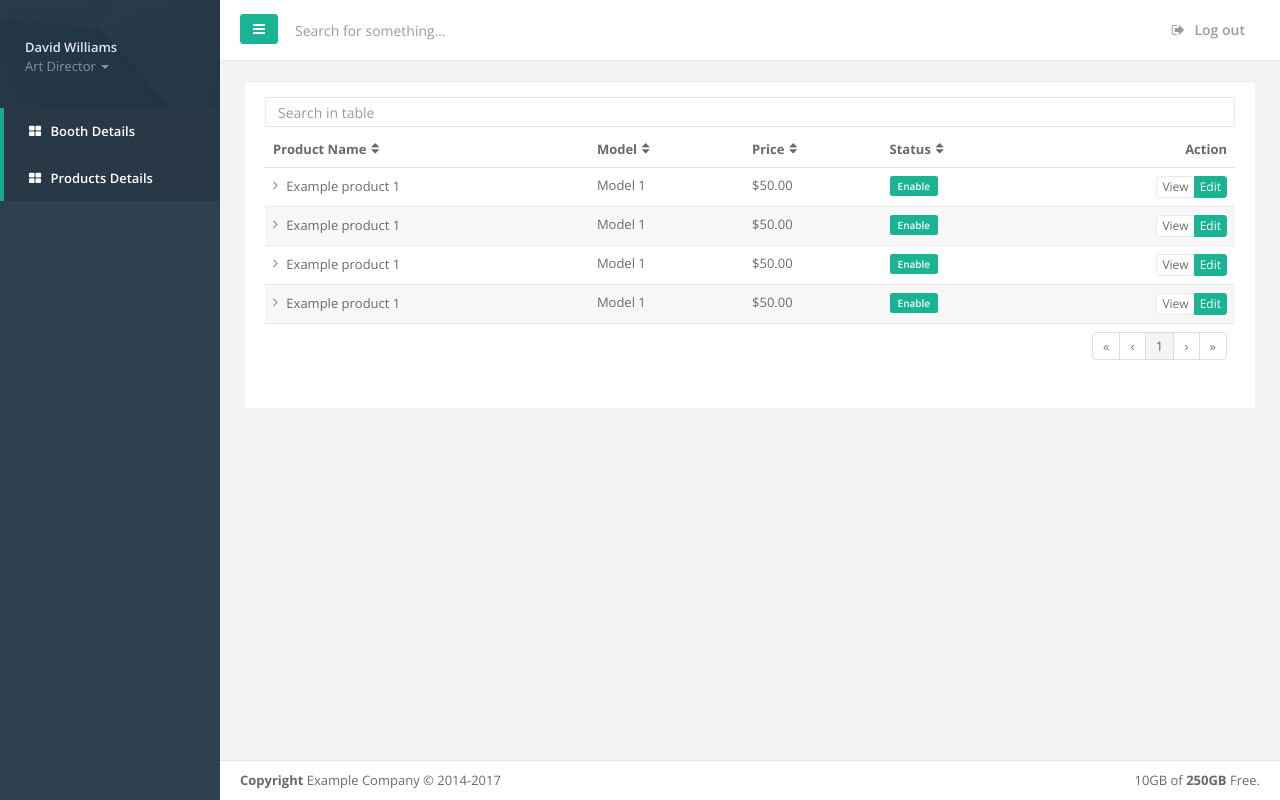
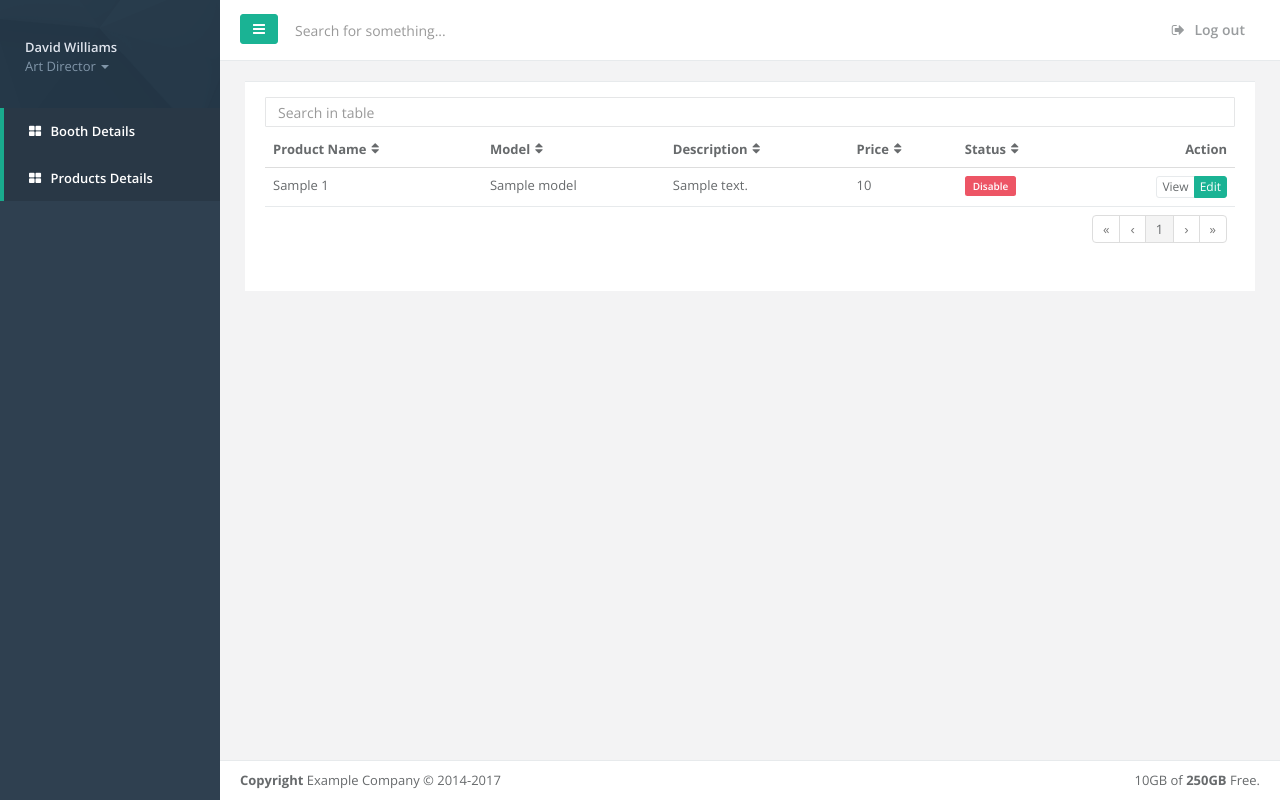
Before and after one commit to ParsIOT/rahjoo_server, a Django app: template templates/Products_Details.html in a window 1280 px wide. Run offline with Django 3.2, Linux system fonts and the light colour scheme; the template is opened without the code that fills it: most values are stand-ins (such as "Sample title", 1, 10 or a date in 2020); some libraries are stand-ins or nearby versions.

Commit message:
Add Product Details View

```diff
--- a/boothManagement/admin.py
+++ b/boothManagement/admin.py
@@ -1,5 +1,6 @@
 from django.contrib import admin
-from .models import Booth_Details
+from .models import *
 
 # Register your models here.
 admin.site.register(Booth_Details)
+admin.site.register(Product_Details)
--- a/boothManagement/urls.py
+++ b/boothManagement/urls.py
@@ -4,5 +4,6 @@ from . import views
 urlpatterns = [
 	url(r'^$', views.save_booth_details, name='index'),
 	url(r'^saveBoothDetails/$', views.save_booth_details, name='saveBoothDetails'),
-	url(r'^viewBoothDetails/$', views.view_booth_details, name='viewBoothDetails')
+	url(r'^viewBoothList/$', views.view_booth_List, name='viewBoothList'),
+	url(r'^viewProductsDetails/$', views.view_products_details, name='viewProductsDetails'),
 ]
--- a/templates/Products_Details.html
+++ b/templates/Products_Details.html
@@ -21,117 +21,43 @@
                         <tr>
                             <th data-toggle="true">Product Name</th>
                             <th data-hide="phone">Model</th>
-                            <th data-hide="all">Description</th>
+                            <th>Description</th>
                             <th data-hide="phone">Price</th>
                             <th data-hide="phone">Status</th>
                             <th class="text-right" data-sort-ignore="true">Action</th>
                         </tr>
                         </thead>
                         <tbody>
+                        {% for product in response.items %}
                             <tr>
                                 <td>
-                                Example product 1
+                                    {{ product.1.name }}
                                 </td>
                                 <td>
-                                Model 1
+                                    {{ product.1.model }}
                                 </td>
                                 <td>
-                                It is a long established fact that a reader will be distracted by the readable
-                                content of a page when looking at its layout. The point of using Lorem Ipsum is
-                                that it has a more-or-less normal distribution of letters, as opposed to using
-                                'Content here, content here', making it look like readable English.
+                                    {{ product.1.description }}
                                 </td>
                                 <td>
-                                $50.00
+                                    {{ product.1.price }}
                                 </td>
                                 <td>
+                                    {% if product.1.status %}
                                         <span class="label label-primary">Enable</span>
+                                    {% else %}
+                                        <span class="label label-danger">Disable</span>
+                                    {% endif %}
                                 </td>
+                                {#                                <td><span class="label label-danger">Disabled</span></td>#}
                                 <td class="text-right">
                                     <div class="btn-group">
                                         <button class="btn-white btn btn-xs product_view_button">View</button>
-                                    <button class="btn-primary  btn btn-xs product_edit_btn product_edit_button">Edit</button>
+                                        <button class="btn-primary btn btn-xs product_edit_btn product_edit_button">Edit</button>
                                     </div>
                                 </td>
                             </tr>
-                        <tr>
-                            <td>
-                                Example product 1
-                            </td>
-                            <td>
-                                Model 1
-                            </td>
-                            <td>
-                                It is a long established fact that a reader will be distracted by the readable
-                                content of a page when looking at its layout. The point of using Lorem Ipsum is
-                                that it has a more-or-less normal distribution of letters, as opposed to using
-                                'Content here, content here', making it look like readable English.
-                            </td>
-                            <td>
-                                $50.00
-                            </td>
-                            <td>
-                                <span class="label label-primary">Enable</span>
-                            </td>
-                            <td class="text-right">
-                                <div class="btn-group">
-                                    <button class="btn-white btn btn-xs product_view_button">View</button>
-                                    <button class="btn-primary  btn btn-xs product_edit_btn product_edit_button">Edit</button>
-                                </div>
-                            </td>
-                        </tr>
-                        <tr>
-                            <td>
-                                Example product 1
-                            </td>
-                            <td>
-                                Model 1
-                            </td>
-                            <td>
-                                It is a long established fact that a reader will be distracted by the readable
-                                content of a page when looking at its layout. The point of using Lorem Ipsum is
-                                that it has a more-or-less normal distribution of letters, as opposed to using
-                                'Content here, content here', making it look like readable English.
-                            </td>
-                            <td>
-                                $50.00
-                            </td>
-                            <td>
-                                <span class="label label-primary">Enable</span>
-                            </td>
-                            <td class="text-right">
-                                <div class="btn-group">
-                                    <button class="btn-white btn btn-xs product_view_button">View</button>
-                                    <button class="btn-primary  btn btn-xs product_edit_btn product_edit_button">Edit</button>
-                                </div>
-                            </td>
-                        </tr>
-                        <tr>
-                            <td>
-                                Example product 1
-                            </td>
-                            <td>
-                                Model 1
-                            </td>
-                            <td>
-                                It is a long established fact that a reader will be distracted by the readable
-                                content of a page when looking at its layout. The point of using Lorem Ipsum is
-                                that it has a more-or-less normal distribution of letters, as opposed to using
-                                'Content here, content here', making it look like readable English.
-                            </td>
-                            <td>
-                                $50.00
-                            </td>
-                            <td>
-                                <span class="label label-primary">Enable</span>
-                            </td>
-                            <td class="text-right">
-                                <div class="btn-group">
-                                    <button class="btn-white btn btn-xs product_view_button">View</button>
-                                    <button class="btn-primary  btn btn-xs product_edit_btn product_edit_button">Edit</button>
-                                </div>
-                            </td>
-                        </tr>
+                        {% endfor %}
                         </tbody>
                         <tfoot>
                         <tr>
```
Also changed, not shown: boothManagement/views.py (+18 -4 lines), db.sqlite3. Lines whose indentation alone changed are shown as unchanged.
